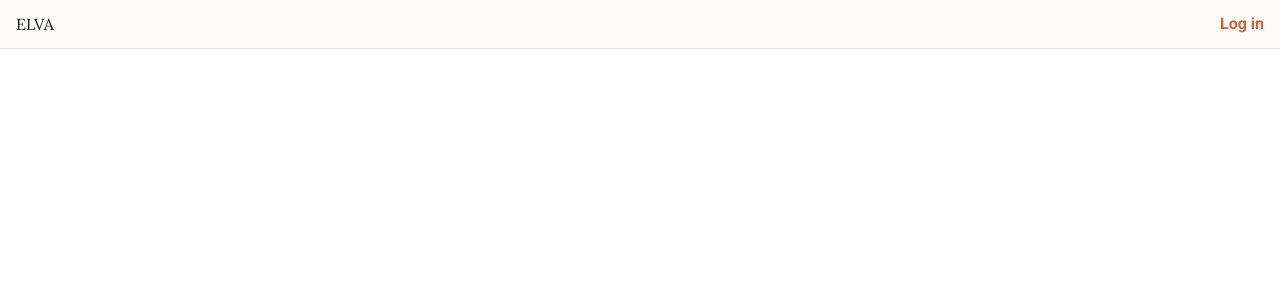
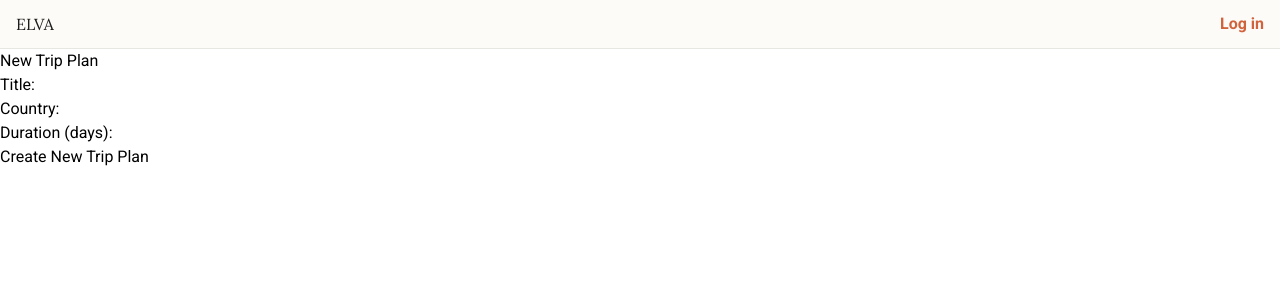
Before and after one commit to HackYourFutureProjects/c51-final-project-group-C, a React (Vite) app in the folder client/: page /create-trip-plan in a window 1280 px wide. Before the commit this address had no page. Shown: the top 300 px of the page. Built offline with nearby package versions, Linux system fonts and the light colour scheme.

Commit message:
Created Trip Plan Page that will turn to modal

```diff
--- a/client/src/App.jsx
+++ b/client/src/App.jsx
@@ -4,6 +4,7 @@ import Home from "./pages/Home/Home";
 import CreateUser from "./pages/User/CreateUser";
 import UserList from "./pages/User/UserList";
 import Header from "./components/Header";
+import TripPlanPage from "./pages/Create Trip/TripPlanPage";
 
 const App = () => {
   return (
@@ -11,6 +12,7 @@ const App = () => {
       <Header />
       <Routes>
         <Route path="/" element={<Home />} />
+        <Route path="/create-trip-plan" element={<TripPlanPage />} />
         <Route path="/user" element={<UserList />} />
         <Route path="/user/create" element={<CreateUser />} />
       </Routes>
--- a/client/src/components/CreateTripPlan.jsx
+++ b/client/src/components/CreateTripPlan.jsx
@@ -0,0 +1,50 @@
+import { useState } from "react";
+// import { useNavigate } from "react-router-dom";
+
+const CreateTripPlan = () => {
+  const [title, setTitle] = useState("");
+  const [country, setCountry] = useState("");
+  const [duration, setDuration] = useState("");
+  // const navigate = useNavigate();
+
+  const handleSubmit = async (e) => {
+    e.preventDefault();
+
+    // TODO: Actual API call
+
+    // Redirect to Trip Details Page with navigate
+  };
+
+  return (
+    <form onSubmit={handleSubmit}>
+      <div>
+        <label>Title:</label>
+        <input
+          value={title}
+          onChange={(e) => setTitle(e.target.value)}
+          required
+        />
+      </div>
+      <div>
+        <label>Country:</label>
+        <input
+          value={country}
+          onChange={(e) => setCountry(e.target.value)}
+          required
+        />
+      </div>
+      <div>
+        <label>Duration (days):</label>
+        <input
+          type="number"
+          value={duration}
+          onChange={(e) => setDuration(e.target.value)}
+          required
+        />
+      </div>
+      <button type="submit">Create New Trip Plan</button>
+    </form>
+  );
+};
+
+export default CreateTripPlan;
--- a/client/src/pages/Create Trip/TripPlanPage.jsx
+++ b/client/src/pages/Create Trip/TripPlanPage.jsx
@@ -0,0 +1,12 @@
+import CreateTripPlan from "../../components/CreateTripPlan";
+
+const TripPlanPage = () => {
+  return (
+    <div>
+      <h1>New Trip Plan</h1>
+      <CreateTripPlan />
+    </div>
+  );
+};
+
+export default TripPlanPage;
```
